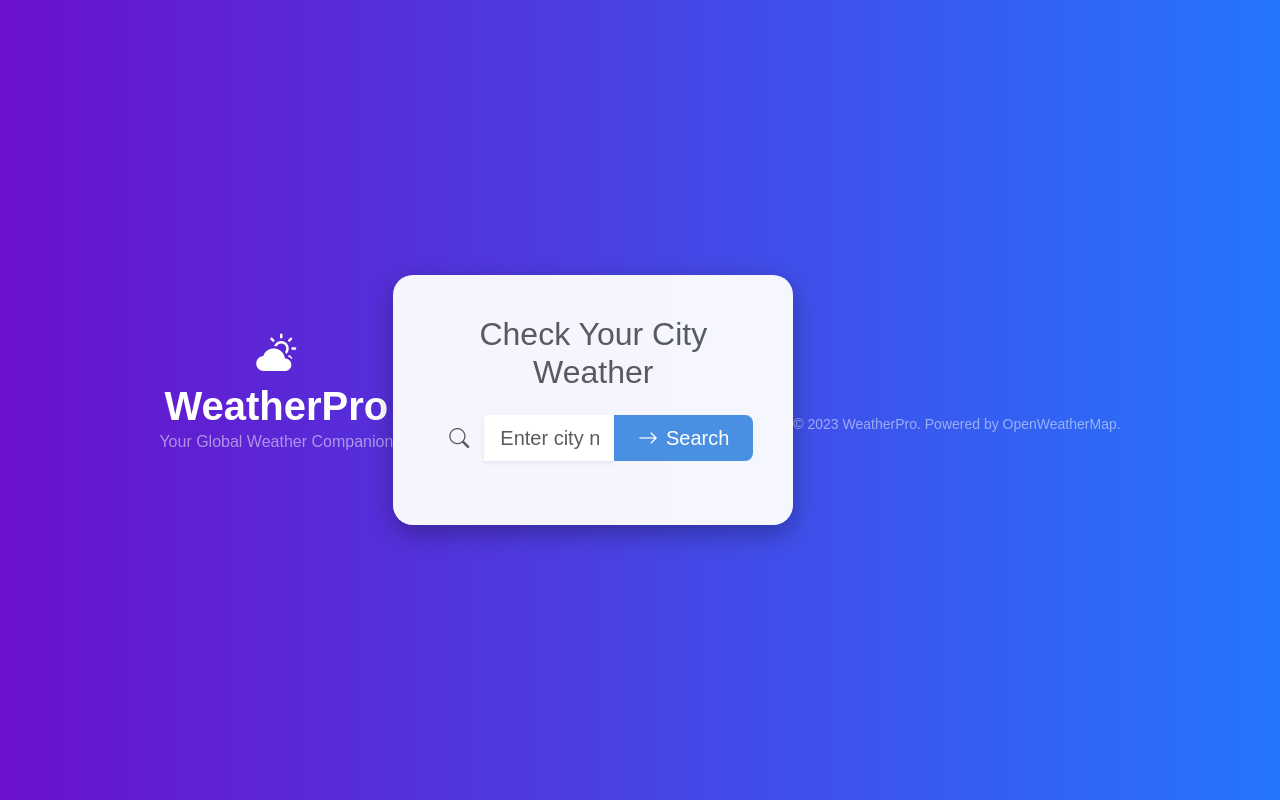
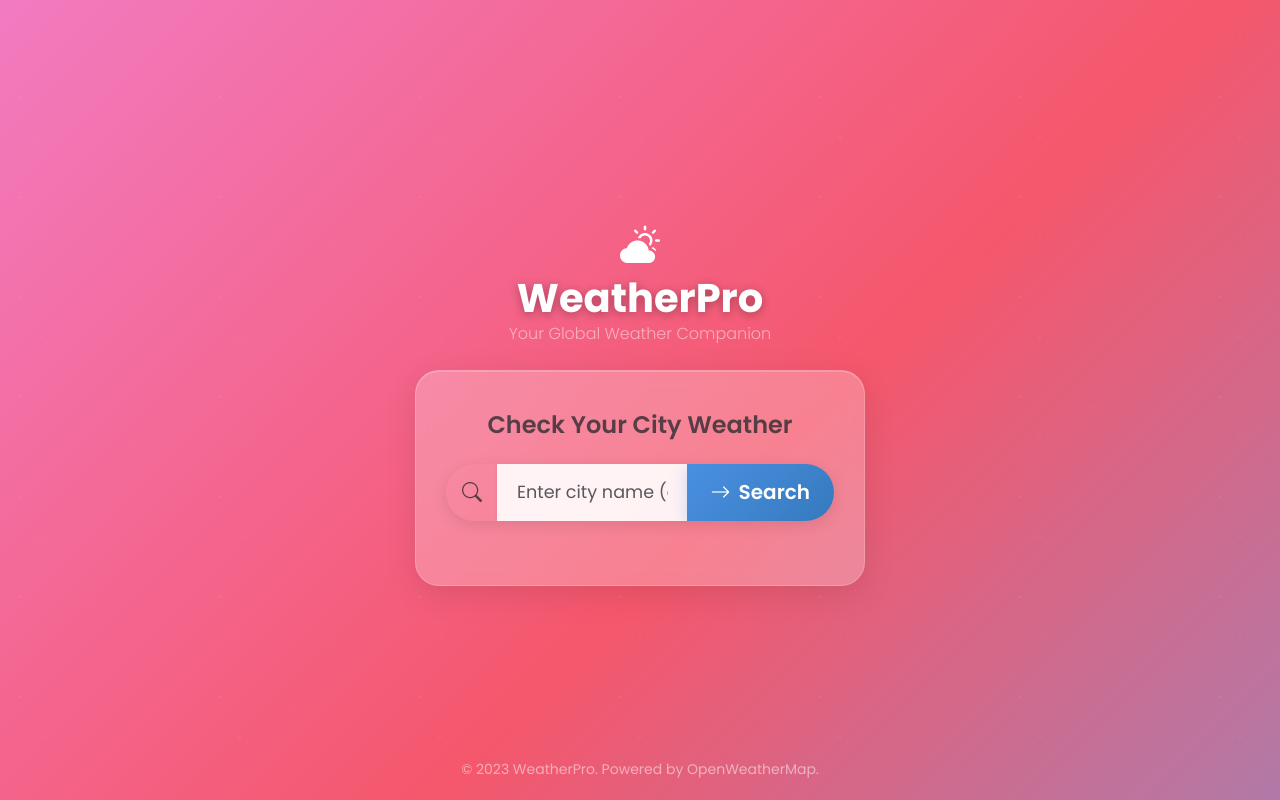
Before and after one commit to Sharatpsd/Django-Weather-App, a Django app: page / in a window 1280 px wide. Run offline with Django 4.2, Linux system fonts and the light colour scheme.

Commit message:
Update style.css

```diff
--- a/myapp/static/myapp/style.css
+++ b/myapp/static/myapp/style.css
@@ -1,41 +1,238 @@
-/* Full aesthetic background */
+/* Import Google Fonts if not loaded in HTML (fallback) */
+@import url('https://fonts.googleapis.com/css2?family=Poppins:wght@300;400;600;700&display=swap');
+
+/* Base Styles */
 body, html {
     height: 100%;
     margin: 0;
-    font-family: 'Arial', sans-serif;
+    font-family: 'Poppins', sans-serif;
+    overflow-x: hidden;
 }
 
 .main-container {
-    background: linear-gradient(to right, #6a11cb, #2575fc);
-    height: 100%;
+    /* Enhanced animated gradient background for 'wow' effect */
+    background: linear-gradient(135deg, #667eea 0%, #764ba2 25%, #f093fb 50%, #f5576c 75%, #4facfe 100%);
+    background-size: 400% 400%;
+    animation: gradientShift 15s ease infinite;
+    height: 100vh;
     display: flex;
+    flex-direction: column;
     justify-content: center;
     align-items: center;
+    padding: 20px;
+    position: relative;
 }
 
-.weather-box {
-    background-color: rgba(255, 255, 255, 0.95);
-    padding: 40px;
-    border-radius: 20px;
-    box-shadow: 0 8px 25px rgba(0, 0, 0, 0.3);
-    width: 400px;
-    max-width: 90%;
+/* Animated background particles (subtle stars/clouds for weather theme) */
+.main-container::before {
+    content: '';
+    position: absolute;
+    top: 0;
+    left: 0;
+    width: 100%;
+    height: 100%;
+    background-image:
+        radial-gradient(2px 2px at 20px 30px, #fff, transparent),
+        radial-gradient(2px 2px at 40px 70px, rgba(255,255,255,0.8), transparent),
+        radial-gradient(1px 1px at 90px 40px, #fff, transparent),
+        radial-gradient(1px 1px at 130px 80px, rgba(255,255,255,0.6), transparent);
+    background-repeat: repeat;
+    background-size: 200px 100px;
+    animation: sparkle 20s linear infinite;
+    opacity: 0.1;
+    pointer-events: none;
 }
 
-.weather-box h1 {
-    font-weight: bold;
+@keyframes gradientShift {
+    0% { background-position: 0% 50%; }
+    50% { background-position: 100% 50%; }
+    100% { background-position: 0% 50%; }
+}
+
+@keyframes sparkle {
+    from { transform: translateY(0px); }
+    to { transform: translateY(-100px); }
+}
+
+/* App Header */
+.app-header {
+    z-index: 2;
+}
+
+.app-header h1 {
+    font-size: 2.5rem;
+    text-shadow: 0 2px 10px rgba(0,0,0,0.3);
+}
+
+.app-header p {
+    font-size: 1rem;
+    font-weight: 300;
+}
+
+/* Weather Box - Glassmorphism Effect */
+.weather-box {
+    background: rgba(255, 255, 255, 0.25);
+    backdrop-filter: blur(10px);
+    -webkit-backdrop-filter: blur(10px);
+    border: 1px solid rgba(255, 255, 255, 0.18);
+    padding: 40px 30px;
+    border-radius: 24px;
+    box-shadow:
+        0 8px 32px rgba(0, 0, 0, 0.1),
+        inset 0 1px 0 rgba(255, 255, 255, 0.2);
+    width: 450px;
+    max-width: 95%;
+    position: relative;
+    z-index: 2;
+    transition: transform 0.3s ease, box-shadow 0.3s ease;
+}
+
+.weather-box:hover {
+    transform: translateY(-5px);
+    box-shadow:
+        0 12px 40px rgba(0, 0, 0, 0.15),
+        inset 0 1px 0 rgba(255, 255, 255, 0.3);
+}
+
+.weather-box h2 {
+    font-weight: 600;
     color: #333;
+    font-size: 1.5rem;
+}
+
+/* Form Enhancements */
+.input-group {
+    box-shadow: 0 4px 15px rgba(0, 0, 0, 0.1);
+    border-radius: 50px;
+    overflow: hidden;
+}
+
+.input-group .form-control {
+    background: rgba(255, 255, 255, 0.9);
+    border: none;
+    padding: 15px 20px;
+    font-size: 1.1rem;
+    transition: all 0.3s ease;
+}
+
+.input-group .form-control:focus {
+    background: rgba(255, 255, 255, 1);
+    box-shadow: 0 0 0 0.2rem rgba(74, 144, 226, 0.25);
+    transform: scale(1.02);
 }
 
 .btn-primary {
-    background-color: #4a90e2;
+    background: linear-gradient(135deg, #4a90e2, #357abd);
     border: none;
+    padding: 15px 25px;
+    font-weight: 600;
+    border-radius: 50px;
+    transition: all 0.3s ease;
+    box-shadow: 0 4px 15px rgba(74, 144, 226, 0.3);
 }
 
 .btn-primary:hover {
-    background-color: #357ABD;
+    background: linear-gradient(135deg, #357abd, #2a5f99);
+    transform: translateY(-2px);
+    box-shadow: 0 6px 20px rgba(74, 144, 226, 0.4);
 }
 
-.weather-info img {
-    width: 100px;
+/* Weather Card */
+.weather-card {
+    z-index: 2;
 }
+
+.weather-card .card {
+    background: rgba(255, 255, 255, 0.95);
+    backdrop-filter: blur(10px);
+    border-radius: 20px;
+    transition: transform 0.3s ease;
+}
+
+.weather-card .card:hover {
+    transform: scale(1.02);
+}
+
+.weather-icon {
+    width: 120px !important;
+    filter: drop-shadow(0 4px 8px rgba(0,0,0,0.1));
+    transition: transform 0.3s ease;
+}
+
+.weather-icon.animate-bounce {
+    animation: bounce 2s infinite;
+}
+
+@keyframes bounce {
+    0%, 20%, 50%, 80%, 100% { transform: translateY(0); }
+    40% { transform: translateY(-10px); }
+    60% { transform: translateY(-5px); }
+}
+
+/* Footer */
+.app-footer {
+    z-index: 2;
+    position: absolute;
+    bottom: 20px;
+    width: 100%;
+    text-align: center;
+}
+
+/* Animations for 'Wow' Factor */
+@keyframes fadeIn {
+    from { opacity: 0; transform: translateY(20px); }
+    to { opacity: 1; transform: translateY(0); }
+}
+
+@keyframes slideUp {
+    from { opacity: 0; transform: translateY(30px); }
+    to { opacity: 1; transform: translateY(0); }
+}
+
+.animate-fade-in {
+    animation: fadeIn 1s ease-out;
+}
+
+.animate-slide-up {
+    animation: slideUp 0.8s ease-out;
+}
+
+.animate-fade-in-delay {
+    animation: fadeIn 1s ease-out 0.5s both;
+}
+
+/* Responsive Design */
+@media (max-width: 768px) {
+    .main-container {
+        padding: 10px;
+        height: 100vh;
+    }
+
+    .weather-box {
+        padding: 30px 20px;
+        width: 100%;
+        max-width: none;
+    }
+
+    .app-header h1 {
+        font-size: 2rem;
+    }
+
+    .weather-card .row {
+        text-align: center;
+    }
+
+    .weather-icon {
+        width: 80px !important;
+        margin-bottom: 15px;
+    }
+
+    .display-4 {
+        font-size: 3rem;
+    }
+}
+
+/* Utility Classes */
+.text-white-50 {
+    color: rgba(255, 255, 255, 0.5) !important;
+}
```
